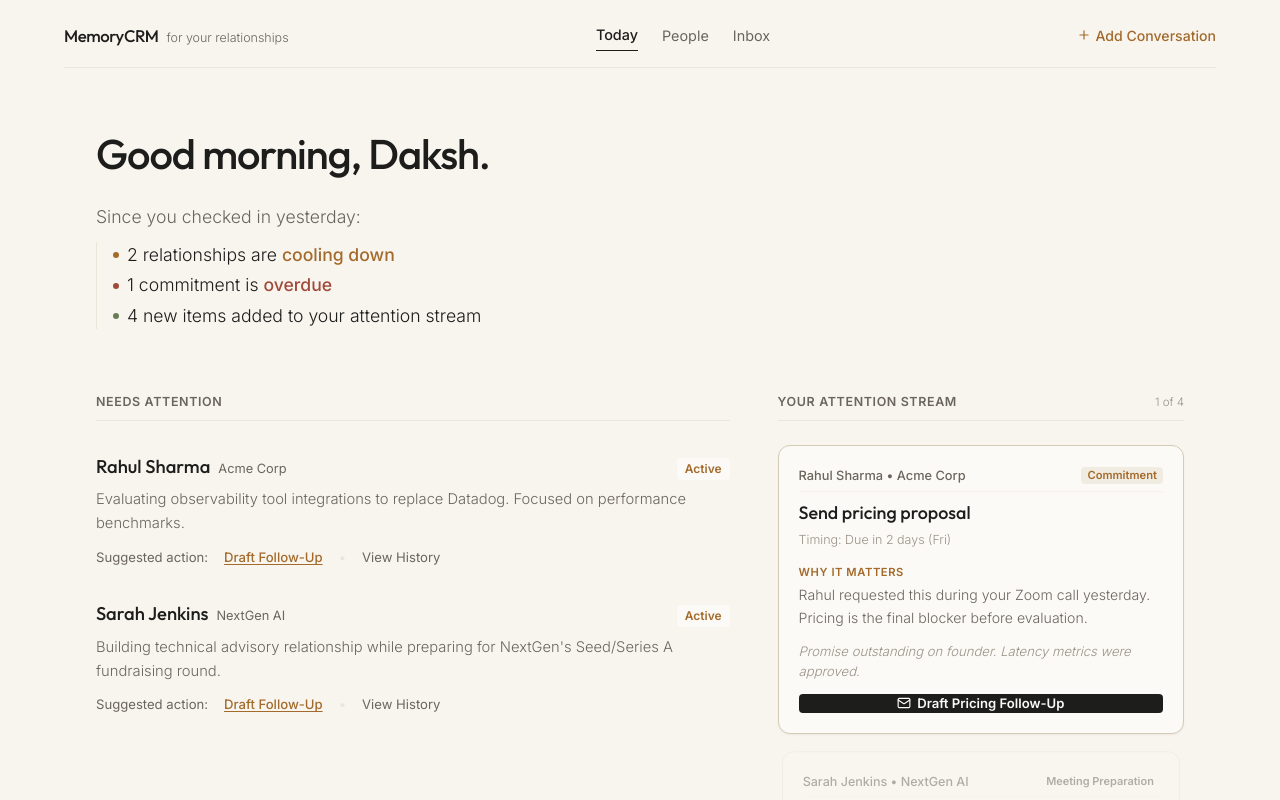
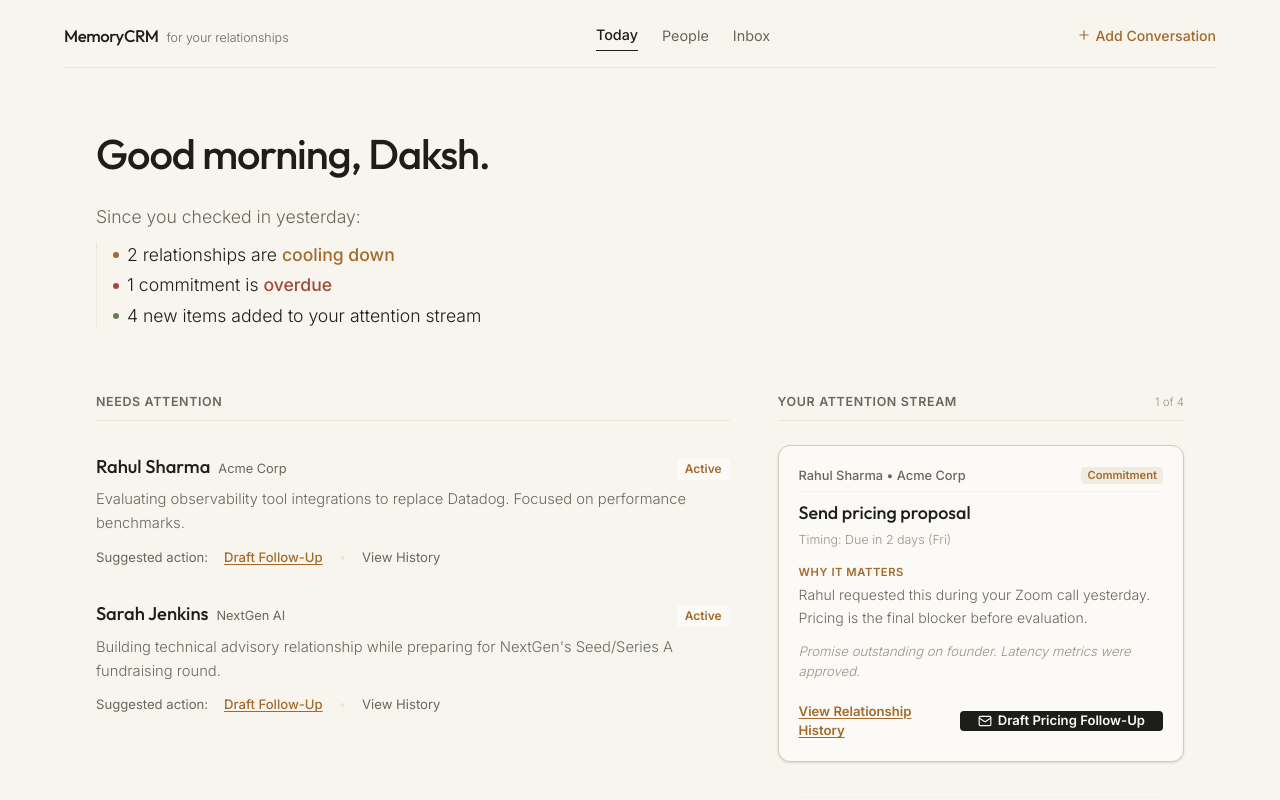
Before and after one commit to Fusion831/AutomatedCRM, a Next.js app in the folder crm-project/frontend/: page / in a window 1280 px wide. Shown: the top 800 px of the page. Built offline with nearby package versions, Linux system fonts and the light colour scheme.

Commit message:
Animate stream cards on scroll and add View Relationship History redirection links

```diff
--- a/crm-project/frontend/src/app/page.tsx
+++ b/crm-project/frontend/src/app/page.tsx
@@ -609,8 +609,8 @@ export default function Page() {
                         <span className="text-[#EBE6D9]">•</span>
                         <button
                           onClick={() => {
+                            setSelectedContactId(contact.id);
                             setActiveTab("people");
-                            setSelectedContactId(contact.id);
                           }}
                           className="text-[#6B655E] hover:text-[#1D1D1B]"
                         >
@@ -648,10 +648,10 @@ export default function Page() {
                       <div
                         key={item.id}
                         onClick={() => setActiveStreamIndex(idx)}
-                        className={`transition-all duration-300 rounded-xl p-5 border ${
+                        className={`transition-all duration-500 ease-out transform rounded-xl p-5 border ${
                           isFocused
-                            ? "bg-[#FCFAF6] border-[#D5CBB5] shadow-xs scale-100 opacity-100"
-                            : "bg-[#FCFAF6]/40 border-[#EBE6D9] scale-98 opacity-50 hover:opacity-80"
+                            ? "bg-[#FCFAF6] border-[#D5CBB5] shadow-sm translate-y-0 opacity-100 scale-100"
+                            : "bg-[#FCFAF6]/40 border-[#EBE6D9] translate-y-4 opacity-30 scale-95 hover:opacity-60"
                         }`}
                       >
                         {/* Header preview row */}
@@ -678,7 +678,7 @@ export default function Page() {
 
                         {/* PROGRESSIVE DISCLOSURE: Show only when focused */}
                         {isFocused && (
-                          <div className="mt-3.5 space-y-3 animate-in fade-in duration-200">
+                          <div className="mt-3.5 space-y-3 animate-in fade-in duration-300">
                             <div className="space-y-1">
                               <span className="text-[0.7rem] uppercase tracking-wider font-semibold text-[#A36A2B] block">Why it matters</span>
                               <p className="text-[0.88rem] text-[#6B655E] leading-relaxed font-light">
@@ -690,17 +690,31 @@ export default function Page() {
                               {item.context}
                             </p>
 
+                            {/* Action Buttons row (Send Draft + View history redirect) */}
+                            <div className="flex flex-col sm:flex-row items-stretch sm:items-center sm:justify-between gap-3 pt-2">
                               <button
                                 onClick={(e) => {
-                                e.stopPropagation(); // Avoid triggering click select
+                                  e.stopPropagation();
+                                  setSelectedContactId(item.contactId);
+                                  setActiveTab("people");
+                                }}
+                                className="text-[0.82rem] text-[#A36A2B] hover:text-[#1D1D1B] font-semibold underline underline-offset-2 transition-all text-left"
+                              >
+                                View Relationship History
+                              </button>
+
+                              <button
+                                onClick={(e) => {
+                                  e.stopPropagation();
                                   const contact = contacts.find(c => c.id === item.contactId);
                                   if (contact) handleTriggerComposer(contact);
                                 }}
-                              className="w-full bg-[#1D1D1B] hover:bg-[#2D2B28] text-[#FCFAF6] text-[0.82rem] font-semibold py-1.8 rounded transition-colors flex items-center justify-center space-x-1.5 mt-2"
+                                className="bg-[#1D1D1B] hover:bg-[#2D2B28] text-[#FCFAF6] text-[0.82rem] font-semibold px-4.5 py-1.8 rounded transition-colors flex items-center justify-center space-x-1.5 shrink-0"
                               >
                                 <Mail className="w-3.5 h-3.5" />
                                 <span>{item.btnLabel}</span>
                               </button>
+                            </div>
                           </div>
                         )}
                       </div>
@@ -910,7 +924,7 @@ export default function Page() {
                       </div>
                     </div>
 
-                    {/* Supporting Tags */}
+                    {/* Supporting Context */}
                     <div className="space-y-2 pt-2">
                       <h4 className="text-[0.72rem] uppercase tracking-widest font-semibold text-[#6B655E]">Supporting Context</h4>
                       <div className="flex flex-wrap gap-2 text-[0.78rem]">
```
Lines whose indentation alone changed are shown as unchanged.
